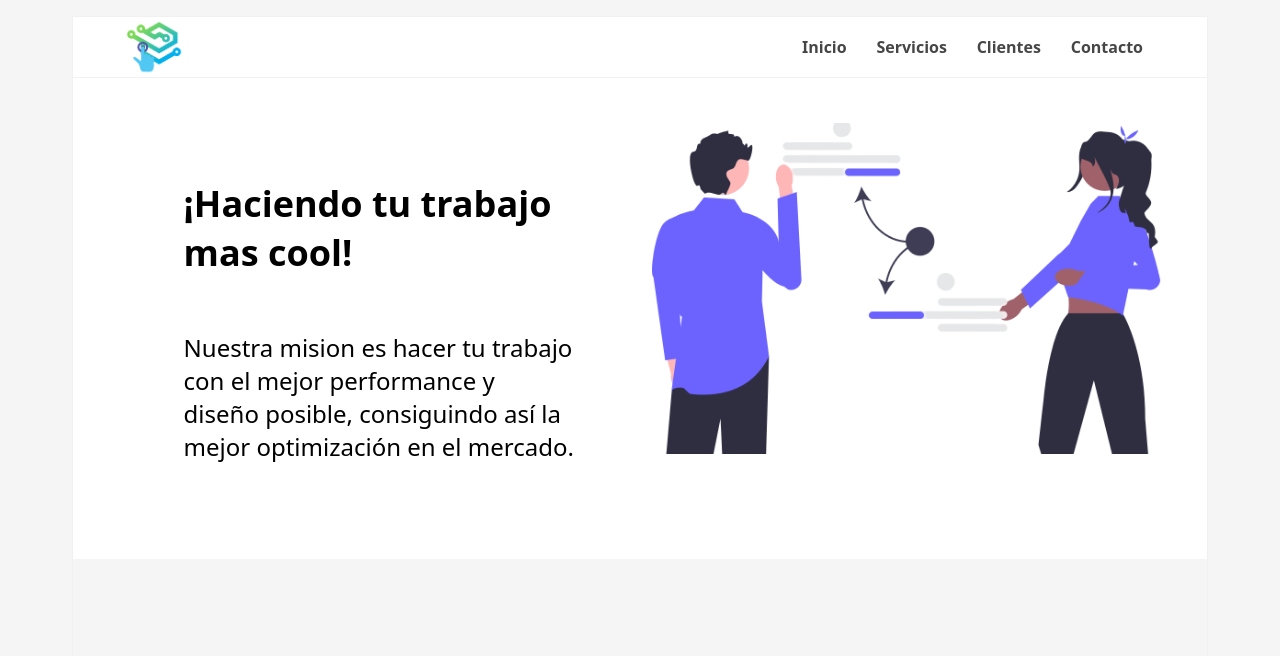
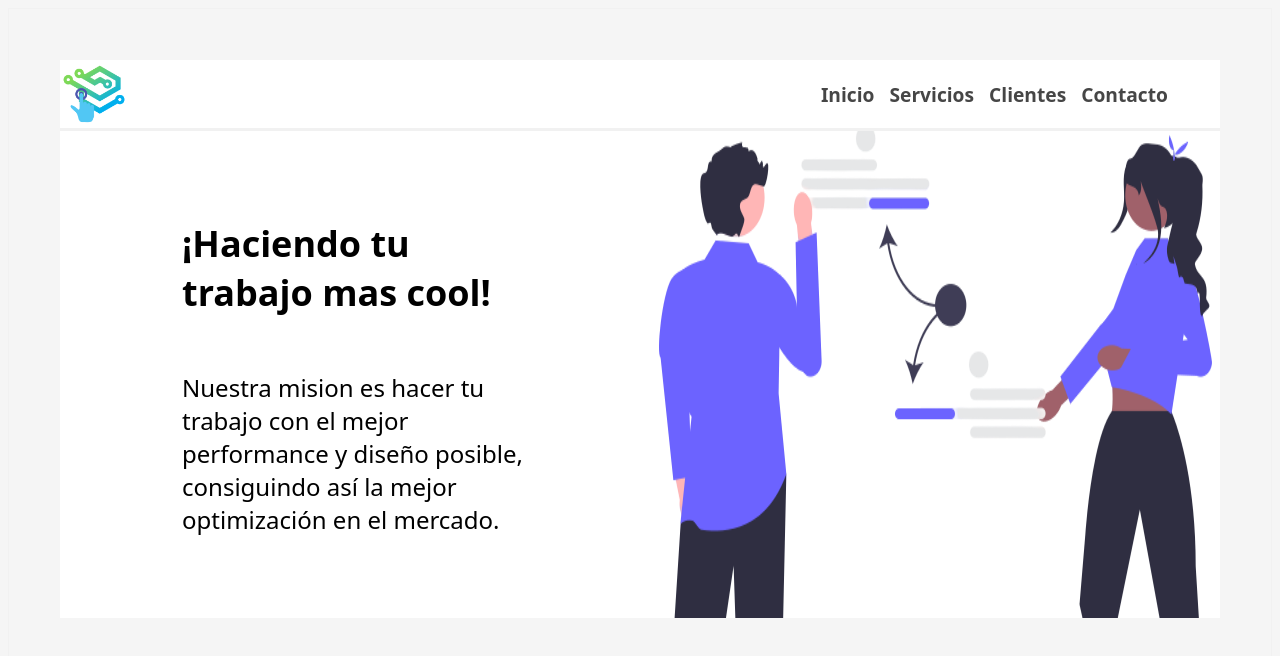
Before and after one commit to Therxz/landingpage, a plain HTML site: page index.html in a window 1280 px wide. Drawn offline with Linux system fonts and the light colour scheme.

Commit message:
Actualizando nav

```diff
--- a/index.css
+++ b/index.css
@@ -3,105 +3,146 @@
     src: url('../Landingpage_portfolio/fonts/Signika_Negative/static/SignikaNegative-Light.ttf')(".tff");
 
 }
-html{
-    padding: 1vh 5vw;
-}
-
-* {    font-family:system-ui, -apple-system, BlinkMacSystemFont, 'Segoe UI', Roboto, Oxygen, Ubuntu, Cantarell, 'Open Sans', 'Helvetica Neue', sans-serif;
+* {
+    font-family: system-ui, -apple-system, BlinkMacSystemFont, 'Segoe UI', Roboto, Oxygen, Ubuntu, Cantarell, 'Open Sans', 'Helvetica Neue', sans-serif;
 
 }
 
-body{
+
+body {
+    padding: 4%;
     background-color: rgb(245, 245, 245);
     border-style: solid;
     border-color: rgb(241, 241, 241);
     border-width: 1px;
 }
 
-nav{
-    padding: 0vh 4vw;
-    background-color: rgb(255, 255, 255);
-    border-bottom-width: 1;
-    border-bottom-style: solid;
-    border-color: rgb(241, 241, 241) ;
-    position: relative;
-    display:flex;
-    flex-wrap:nowrap;
-    justify-content: space-between;
-    align-items: center;
 
-}
+.bod {
 
-.logo img{
-    height: 60px;
-    width: 60px;
-}
-
-.mlist ul a{
-
-
-
-    font-weight: bold;
-    color: rgb(70, 70, 70);
-    text-decoration-line:none;
-    font-family:system-ui, -apple-system, BlinkMacSystemFont, 'Segoe UI', Roboto, Oxygen, Ubuntu, Cantarell, 'Open Sans', 'Helvetica Neue', sans-serif;
-    display:inline-flex;
-    margin-inline: 1vw;
-   }
-.bod{
-    padding: 4%;
     box-sizing: border-box;
-    height:fit-content;
+    height: fit-content;
     width: 100%;
-word-break:break-word;
+    word-break: break-word;
 
 
     background-color: rgb(255, 255, 255);
 }
 
-.contain1{
+.contain1 {
+
+    width: 100%;
+    height: 50%;
+    display: inline-flex;
+    justify-content: center;
+    flex-wrap: wrap;
+    box-sizing: border-box;
+
+}
+
+.cimg {
+    width: 50%;
+}
+
+.contain2 {
+    width: 50%;
+    height: 100%;
+    display: flex;
+    justify-content: center;
+    flex-wrap: wrap;
+    flex-direction: column;
+    align-items: center;
+    padding: 5%;
+    box-sizing: border-box;
+
+}
+
+.text {
+    width: 75%;
+    height: 100%;
+    display: flex;
+    justify-content: center;
+    box-sizing: border-box;
+    flex-direction: column;
+    align-items: center;
+    font-size: 1.5em;
+
+    ;
+}
+
+
+
+
+.cimg {
+
+    display: flex;
+    justify-content: center;
+    width: auto;
+    height: auto;
+
+
+
+}
+
+.cimg img {
 
     width: 100%;
     height: 100%;
+}
+
+/* IMPLEMENTANDO  MENU */
+
+.menu {
+    width: 100%;
+    height: 10%;
+    background-color: white;
     display: inline-flex;
-    justify-content:center;
-    flex-wrap: wrap;
-
-}
-.cimg{
-    width: 50%;
-}
-.contain2{
-    width: 50%;
-    height: 100%;
-    display: flex;
-    justify-content:center ;
-    flex-wrap: wrap;
-    flex-direction: column;
-    align-items: center;
+    border-bottom-style: solid;
+    border-bottom-color: rgb(241, 241, 241);
 
 }
 
-.text{
-    width: 85%;
-    height: auto;
-    display: flex;
-    box-sizing: border-box;
-    flex-direction: column;
-    align-items: center;
-    padding: 5%;
-    font-size:1.5em;
+.logo {
+
+    width: 25%;
+    height: 100%;
 
 }
 
-.cimg{
-    display: flex;
-    width: 50%;
+.logo img {
+    width: auto;
     height: 100%;
 
+}
+
+.mlinks {
+    padding-inline: 5%;
+    display: flex;
+    justify-content: end;
+    width: 75%;
+    height: 100%;
+    align-items: center;
+}
+
+.LINKS {
+
+padding-right: 5%;
+    display: inline-flex;
 
 }
-.cimg img{
-    width: 100%;
-    height: 100%;
-    }
+.lmenu a{
+    font-weight: bold;
+    color: rgb(70, 70, 70);
+
+}
+.lmenu {
+
+font-size: 1.5vw;
+display: flex;
+margin: 5%;
+margin-left: 0%;
+}
+a{
+    text-size-adjust: AUTO;
+    text-decoration-line:none;
+}
--- a/index.html
+++ b/index.html
@@ -1,29 +1,34 @@
-<html >
+<html>
 
 <head>
-
+  <title>Cooldev</title>
+</head>
 
 <link rel="stylesheet" href="index.css">
 </head>
 <header>
 
 
- <nav>
+  <nav class="menu">
 
-  <div class="logo"> <img src="/img/logo.png" alt="logo"></div>
-<div class="mlist">
-  <ul>
+    <div class="logo">
+      <img src="/img/logo.png" alt="Logo del sitio">
+    </div>
 
-      <a href="#">Inicio</a>
-      <a href="#">Servicios</a>
-      <a href="#">Clientes</a>
-      <a href="#">Contacto</a>
+    <div class="mlinks">
+      <ul class="links">
+
+        <li class="lmenu"><a href="/index.html"> Inicio</a></li>
+        <li class="lmenu"><a href="/index.html"> Servicios</a></li>
+        <li class="lmenu"><a href="/index.html"> Clientes</a></li>
+        <li class="lmenu"><a href="/index.html"> Contacto</a></li>
 
       </ul>
-</div>
-</nav>
 
 
+    </div>
+
+  </nav>
 
 </header>
 
```
Lines whose indentation alone changed are shown as unchanged.
